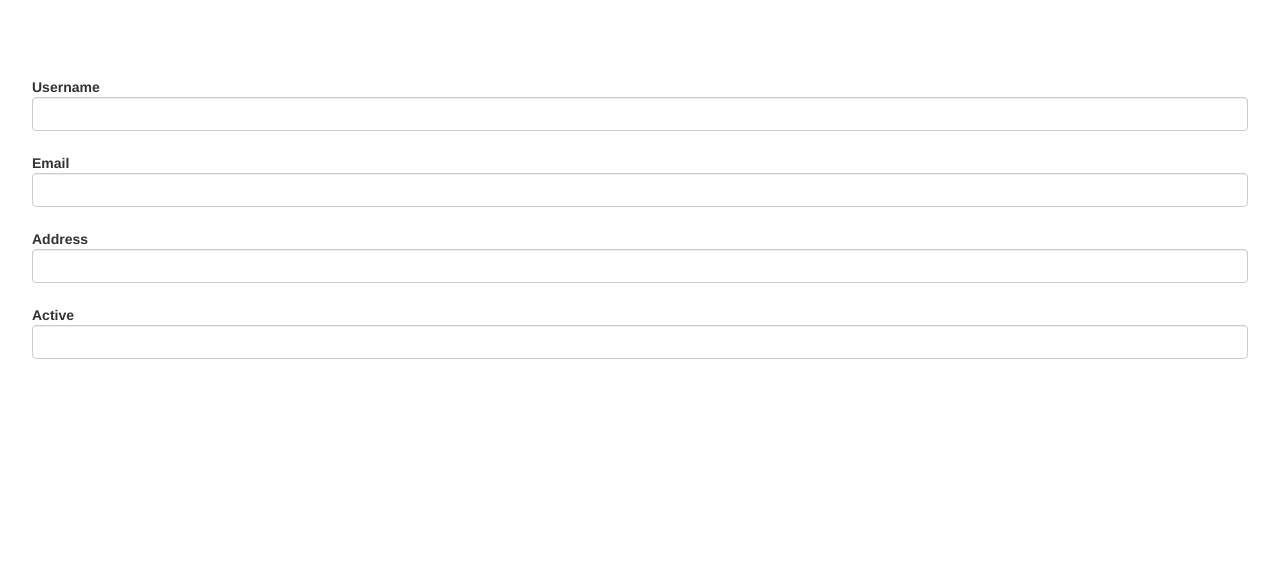
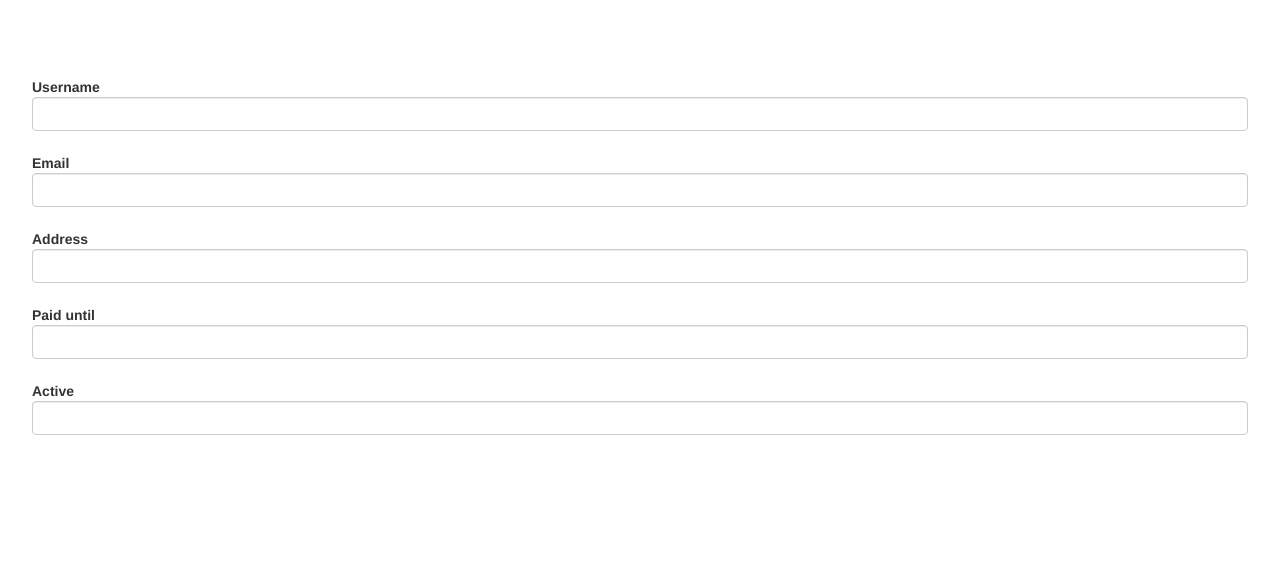
Before and after one commit to AsenNikolov80/magnet, a Yii app: template views/admin/edit-user.php in a window 1280 px wide. Shown: the top 565 px of the page. Run offline with PHP 8.4 and a stand-in for Yii, Linux system fonts and the light colour scheme; the template is opened without the code that fills it, so the values that code supplies are empty; form fields are guessed from the names that the template uses; some libraries are stand-ins or nearby versions.

Commit message:
edit user

```diff
--- a/views/admin/edit-user.php
+++ b/views/admin/edit-user.php
@@ -31,8 +31,17 @@ use yii\bootstrap\Html;
     <?= $form->field($user, 'username') ?>
     <?= $form->field($user, 'email') ?>
     <?= $form->field($user, 'address') ?>
+    <?= $form->field($user, 'paid_until')->input('text', ['value' => Yii::$app->formatter->asDate($user->paid_until)]) ?>
     <?= $form->field($user, 'active')->radioList([0 => 'Не', 1 => 'Да']) ?>
     <?php
     ActiveForm::end();
     ?>
 </div>
+<script>
+    $(function () {
+        var dateEl = $('#user-paid_until');
+        dateEl.datepicker();
+        dateEl.datepicker('option', 'dateFormat', 'yy-mm-dd');
+        dateEl.val('<?=$user->paid_until?>');
+    })
+</script>
```
